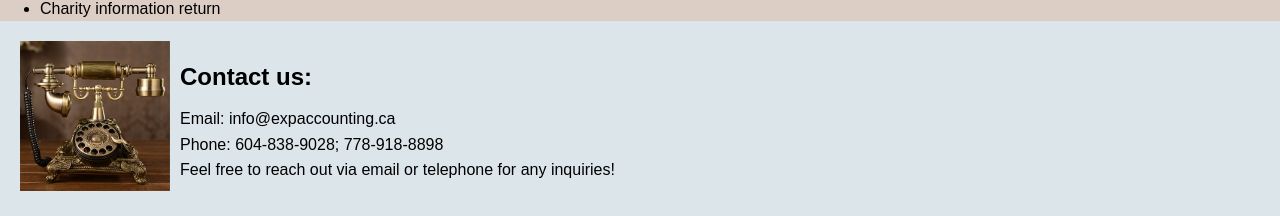
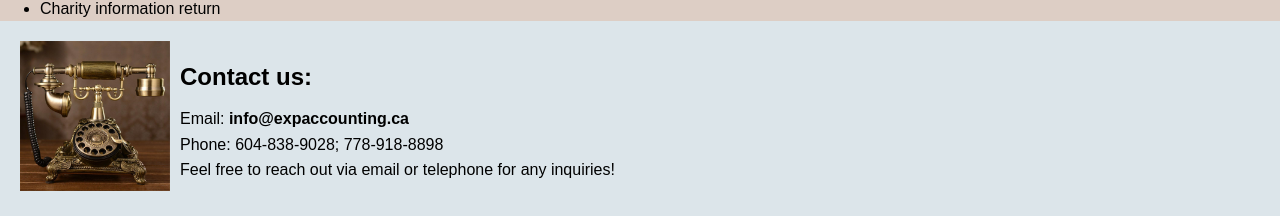
Before and after one commit to Martin60486/EXP, a Jekyll site: the page built from index.md, in a window 1280 px wide. Shown: the part 1458-1674 px from the top of the page. Built offline with Jekyll 4.4.1, drawn with Linux system fonts in a browser that asks for light colours.

Commit message:
hover, contact-img smaller

```diff
--- a/assets/css/styles.css
+++ b/assets/css/styles.css
@@ -111,17 +111,16 @@
     margin-top: 10px;
 }
 
-.contact-info a:hover {
-    margin: 0;
-    color: white;
+.email-link {
+    color: black; /* Regular color */
+    text-decoration: none; /* Remove underline by default */
     font-weight: bold;
-    cursor: pointer;
 }
-.contact a {
-    color: black; /* Change this to #333333 for a deep grey */
-    text-decoration: none; /* Optional: Remove underline */
-    font-weight: bold;
-    font-size: 18px;
+
+.email-link:hover {
+    color: blue; /* Change color on hover */
+    text-decoration: underline; /* Optional: add underline on hover */
+    cursor: pointer; /* Show pointer cursor on hover */
 }
 
 /* Media Queries */
@@ -141,6 +140,10 @@
         top: 10px;
         left: 10px;
         height: 30px;
+    }
+    .text-content {
+        margin-top: 0px;
+        padding-top: 0px;
     }
 
     .text-content h1, .banner h1 {
@@ -199,7 +202,7 @@
     }
 
     .contact-image {
-        width: 40%; /* Adjust percentage as needed for mobile */
+        width: 30%; /* Adjust percentage as needed for mobile */
         margin-right: 10px; /* Space between image and heading on mobile */
     }
 
--- a/scripts.js
+++ b/scripts.js
@@ -9,9 +9,11 @@
                     <h2>Contact us:</h2>
                 </div>
                 <div class="contact-info">
-                    <p>Email: info@expaccounting.ca<br>
-                       Phone: 604-838-9028; 778-918-8898<br>
-                       Feel free to reach out via email or telephone for any inquiries!</p>
+                    <p>
+                        Email: <a href="mailto:info@expaccounting.ca" class="email-link">info@expaccounting.ca</a><br>
+                        Phone: 604-838-9028; 778-918-8898<br>
+                        Feel free to reach out via email or telephone for any inquiries!
+                    </p>
                 </div>
             </div>
         `;
@@ -23,9 +25,11 @@
                 </div>
                 <div class="contact-info">
                     <h2>Contact us:</h2>
-                    <p>Email: info@expaccounting.ca<br>
-                       Phone: 604-838-9028; 778-918-8898<br>
-                       Feel free to reach out via email or telephone for any inquiries!</p>
+                    <p>
+                        Email: <a href="mailto:info@expaccounting.ca" class="email-link">info@expaccounting.ca</a><br>
+                        Phone: 604-838-9028; 778-918-8898<br>
+                        Feel free to reach out via email or telephone for any inquiries!
+                    </p>
                 </div>
             </div>
         `;
```
